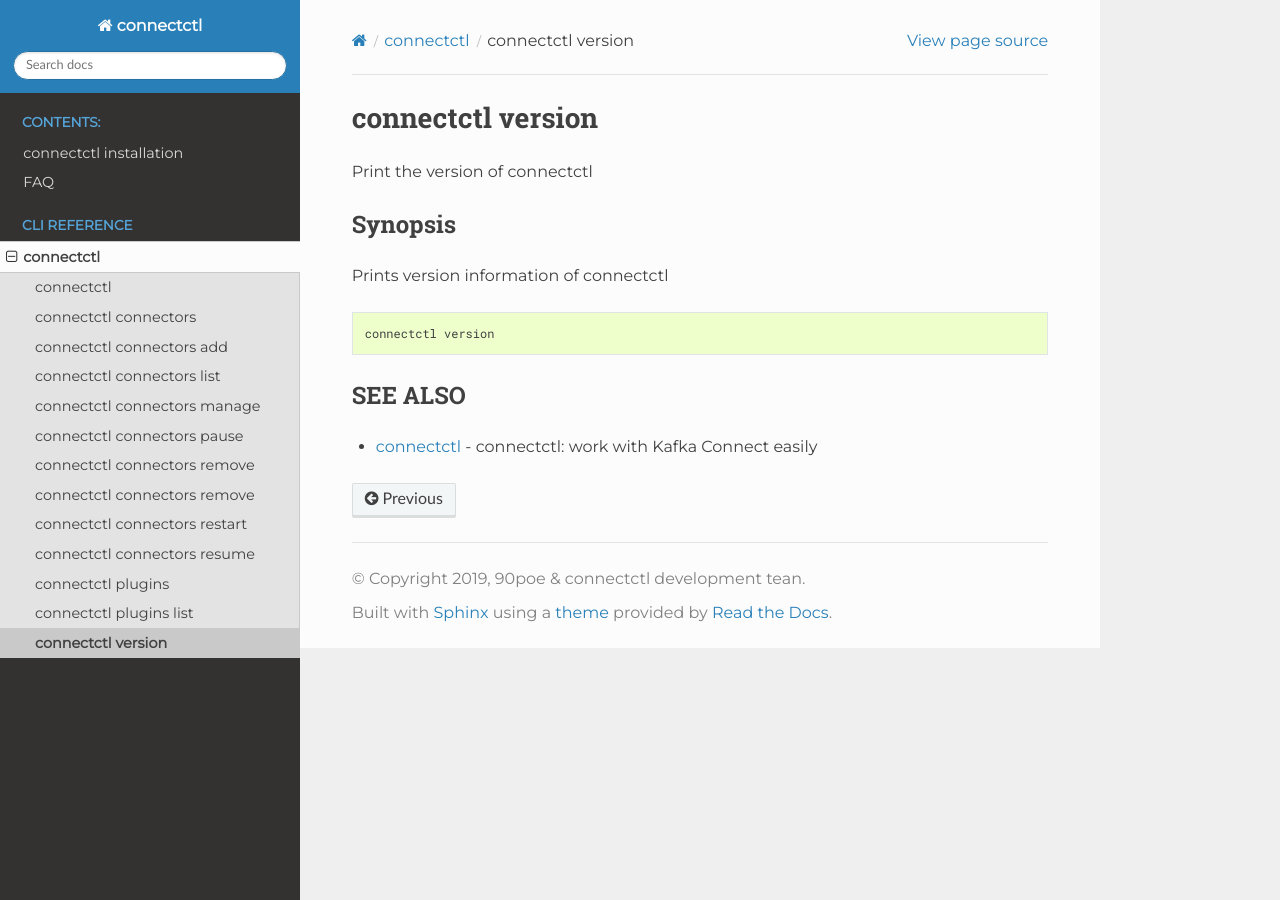
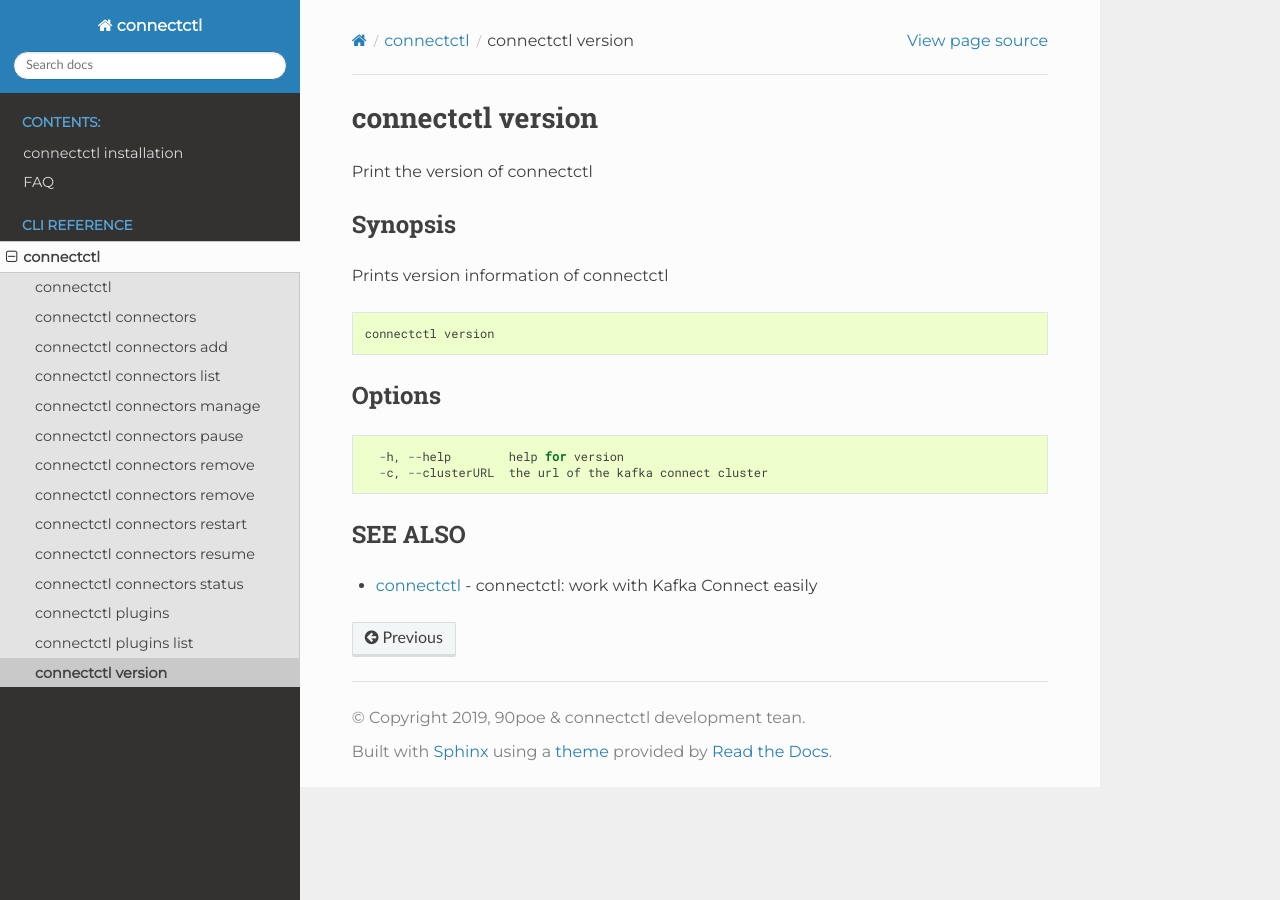
Before and after one commit to 90poe/connectctl, a Sphinx documentation site: the page built from docs/cli/connectctl_version.md, in a window 1280 px wide. Built offline with Sphinx 7.4.7 and the Read the Docs theme 2.0.0, drawn with Linux system fonts in a browser that asks for light colours.

Commit message:
docs update

````diff
--- a/docs/cli/connectctl_version.md
+++ b/docs/cli/connectctl_version.md
@@ -10,6 +10,12 @@
 connectctl version
 ```
 
+### Options
+
+```
+  -h, --help        help for version
+  -c, --clusterURL  the url of the kafka connect cluster
+```
 ### SEE ALSO
 
 * [connectctl](connectctl.md)	 - connectctl: work with Kafka Connect easily
````
Also changed, not shown: docs/cli/connectctl_connectors.md (+1 -0 lines), docs/cli/connectctl_connectors_status.md (added, +37 -0 lines).
